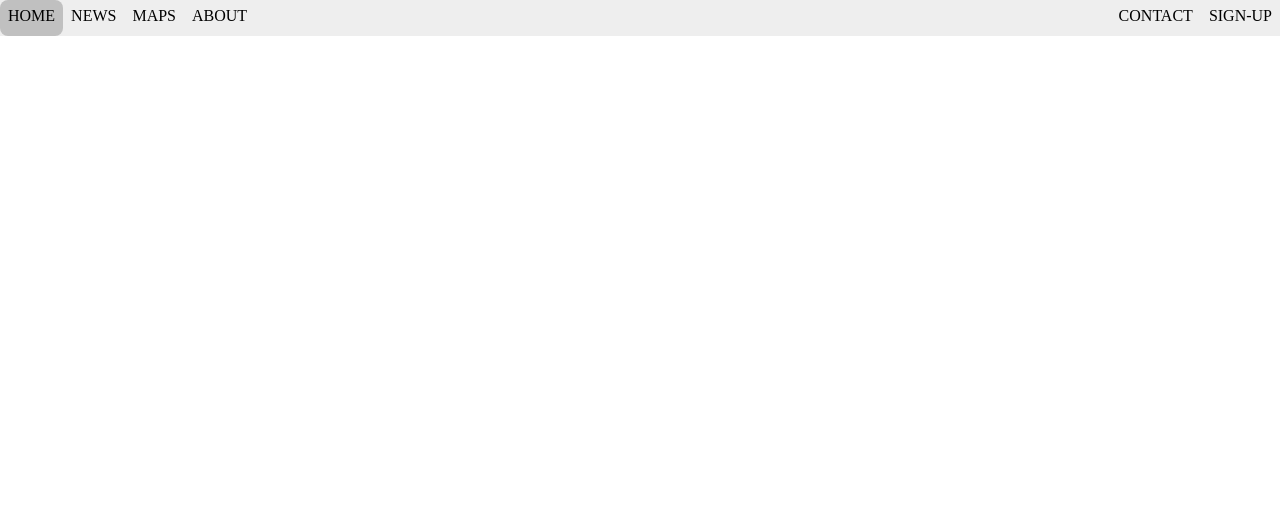
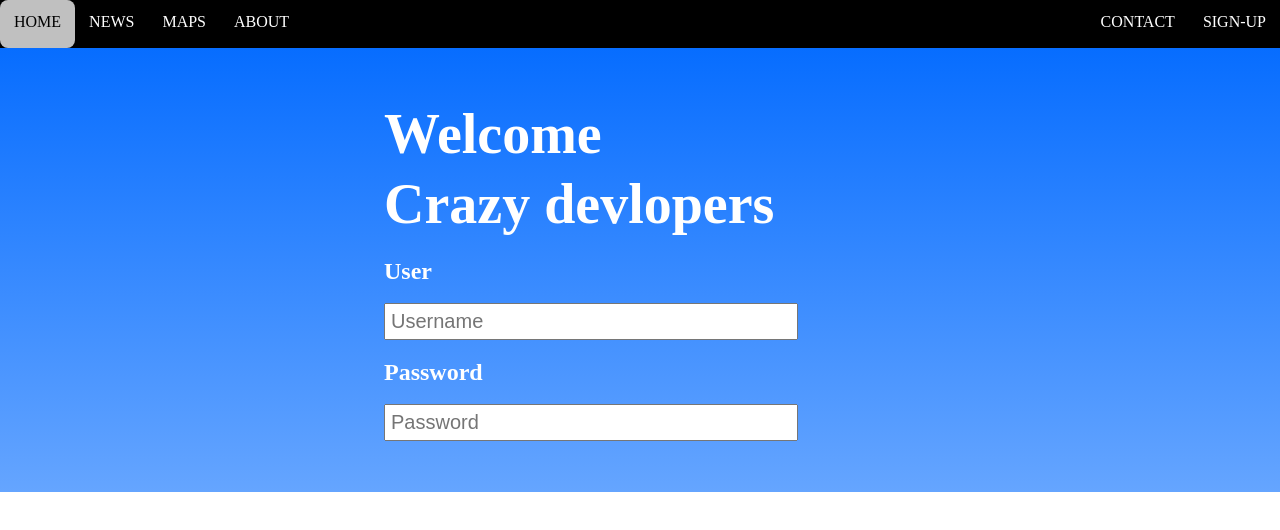
Before and after one commit to Pedro568/Advanced_CSS, a plain HTML site: page index.html in a window 1280 px wide. Drawn offline with Linux system fonts and the light colour scheme; a web font is replaced by a local one.

Commit message:
Putting a row

```diff
--- a/index.html
+++ b/index.html
@@ -2,8 +2,12 @@
 <html lang="en">
   <head>
     <meta charset="UTF-8" />
-    <title>Barton</title>
+    <title>Barton.com</title>
     <link rel="stylesheet" href="style.css" />
+    <link
+      href="https://fonts.googleapis.com/css?family=Architects+Daughter|Gloria+Hallelujah|Libre+Barcode+128+Text|Montserrat:300i|Permanent+Marker|Quicksand"
+      rel="stylesheet"
+    />
   </head>
   <body>
     <header></header>
@@ -23,7 +27,38 @@
       </ul>
     </nav>
 
-    <main></main>
+    <div class="container" id="section-1-gradient">
+      <div class="row">
+        <div class="col-6 leftside-col">
+          <h1 class="larger">Welcome</h1>
+          <h1 class="larger">Crazy devlopers</h1>
+
+          <form>
+            <div>
+              <h2>
+                User
+              </h2>
+              <input
+                class="inputbox"
+                type="text"
+                name="user"
+                placeholder="Username"
+              />
+              <h2>
+                Password
+              </h2>
+              <input
+                class="inputbox"
+                type="text"
+                name="password"
+                placeholder="Password"
+              />
+            </div>
+          </form>
+        </div>
+        <div class="col-6"></div>
+      </div>
+    </div>
 
     <script>
       function dropdownMenu() {
--- a/style.css
+++ b/style.css
@@ -9,6 +9,63 @@ body {
   line-height: 1;
   margin: 0px;
 }
+
+.container {
+  width: 100%;
+  margin: auto; /*center the element within its container */
+  padding-top: 4%;
+  padding-bottom: 4%;
+}
+
+.row {
+  width: 100%;
+  display: flex;
+  flex-wrap: wrap;
+  align-items: center;
+}
+.row::after {
+  display: table;
+  clear: both;
+  content: "";
+}
+
+.col-1 {
+  width: 8.33%;
+}
+.col-2 {
+  width: 16.66%;
+}
+.col-3 {
+  width: 25%;
+}
+.col-4 {
+  width: 33.33%;
+}
+.col-5 {
+  width: 41.66%;
+}
+.col-6 {
+  width: 50%;
+}
+.col-7 {
+  width: 58.33%;
+}
+.col-8 {
+  width: 66.66%;
+}
+.col-9 {
+  width: 75%;
+}
+.col-10 {
+  width: 83.33%;
+}
+.col-11 {
+  width: 91.66%;
+}
+.col-12 {
+  width: 100%;
+}
+
 /*############### Nav bar #################*/
 
 nav {
@@ -16,7 +73,7 @@ nav {
   margin: 0;
 }
 nav ul {
-  background-color: #eee;
+  background-color: black;
   overflow: hidden;
   padding: 0;
   margin: 0;
@@ -34,9 +91,9 @@ ul.topnav li.right {
 ul.topnav li a {
   display: block;
   text-decoration: none;
-  color: black;
+  color: white;
 
-  padding: 8px;
+  padding: 14px;
   min-height: 20px;
   text-align: center;
   text-transform: uppercase;
@@ -47,11 +104,52 @@ ul.topnav li a:hover {
   border-radius: 0.5em;
 }
 
+/*############## Custom style ##################*/
+
+#section-1-gradient {
+  background-image: linear-gradient(
+    #076dff,
+    #65a5ff
+  ); /* For browsers that do not support gradients */
+  background: -webkit-linear-gradient(
+    #076dff,
+    #65a5ff
+  ); /* For Safari 5.1 to 6.0 */
+  background: -o-linear-gradient(#076dff, #65a5ff); /* For Opera 11.1 to 12.0 */
+  background: -moz-linear-gradient(
+    #076dff,
+    #65a5ff
+  ); /* For Firefox 3.6 to 15 */
+  background: linear-gradient(#076dff, #65a5ff); /* Standard syntax */
+}
+
+h1.larger {
+  color: #fff;
+  font-size: 56px;
+  margin: 0;
+  line-height: 70px;
+}
+.leftside-col {
+  margin-left: 30%;
+}
+
+form h2 {
+  color: #fff;
+}
+
+input[type="text"] {
+  font-size: 20px;
+  width: 400px;
+  min-width: 100px;
+  padding: 5px;
+}
+
 /*############## Hide de icon ##################*/
 
 ul.topnav li.dropdownIcon {
   display: none;
 }
+
 /*############## Mobile ##################*/
 @media screen and (max-width: 680px) {
   ul.topnav li:not(:nth-child(1)) {
```
Also changed, not shown: img/cashew.jpg (added), img/coffePic.jpg (added).
